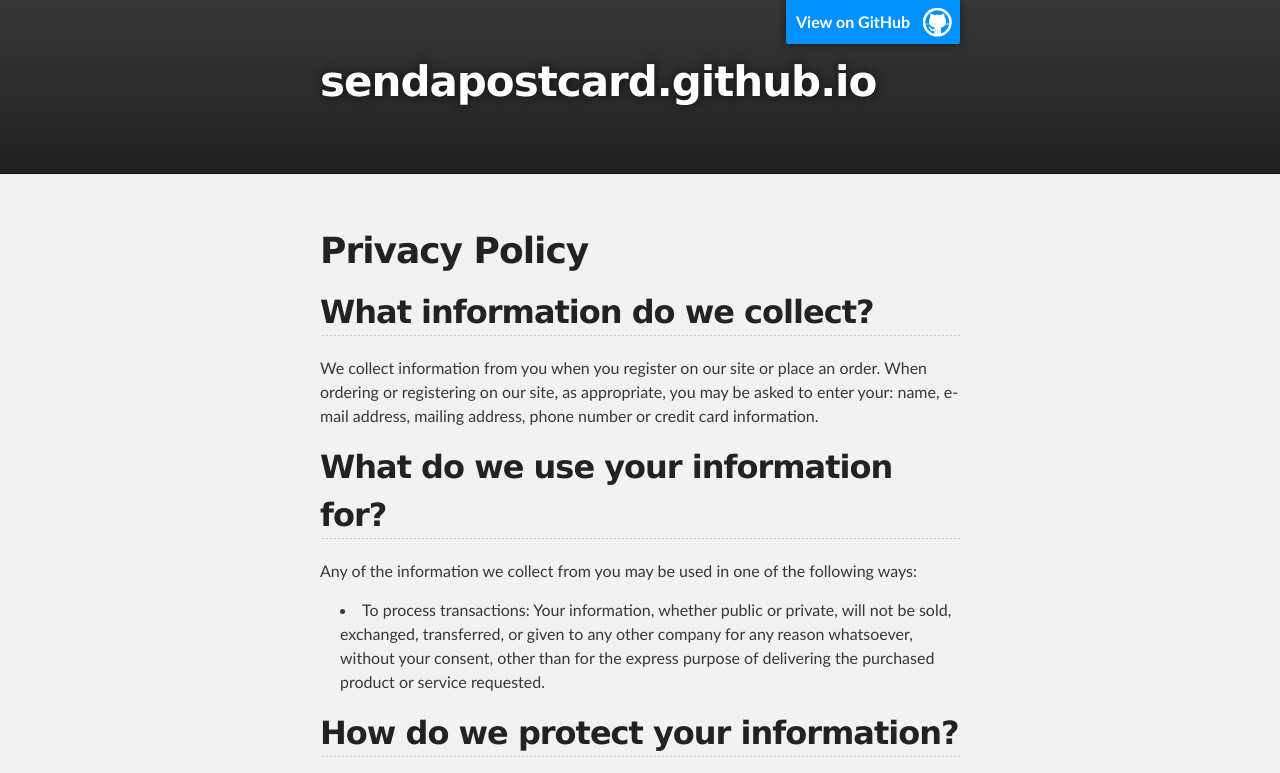
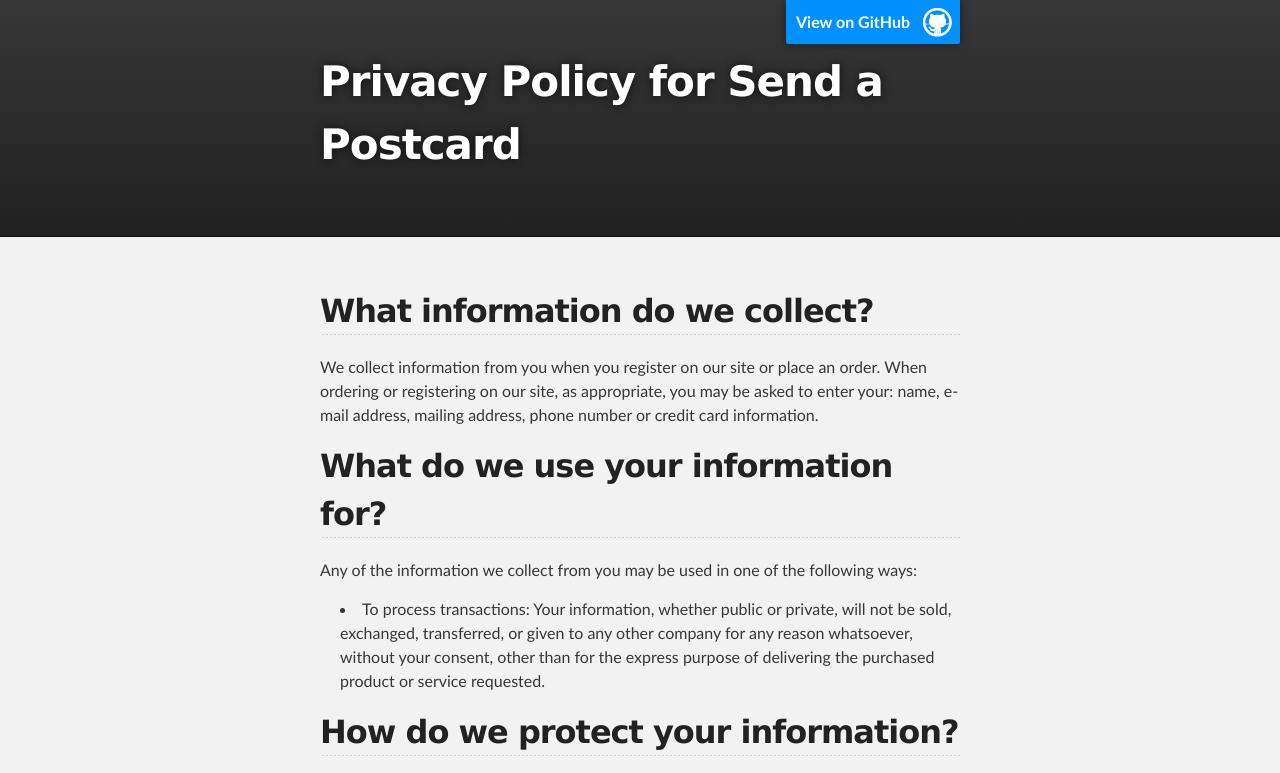
Before and after one commit to sendapostcard/sendapostcard.github.io, a plain HTML site: page index.html in a window 1280 px wide. Shown: the top 773 px of the page. Drawn offline with Linux system fonts and the light colour scheme.

Commit message:
Replace master branch with page content via GitHub

```diff
--- a/index.html
+++ b/index.html
@@ -4,11 +4,11 @@
   <head>
     <meta charset='utf-8' />
     <meta http-equiv="X-UA-Compatible" content="chrome=1" />
-    <meta name="description" content="sendapostcard.github.io : " />
+    <meta name="description" content="Privacy Policy for Send a Postcard : " />
 
     <link rel="stylesheet" type="text/css" media="screen" href="stylesheets/stylesheet.css">
 
-    <title>sendapostcard.github.io</title>
+    <title>Privacy Policy for Send a Postcard</title>
   </head>
 
   <body>
@@ -18,7 +18,7 @@
         <header class="inner">
           <a id="forkme_banner" href="https://github.com/sendapostcard">View on GitHub</a>
 
-          <h1 id="project_title">sendapostcard.github.io</h1>
+          <h1 id="project_title">Privacy Policy for Send a Postcard</h1>
           <h2 id="project_tagline"></h2>
 
         </header>
@@ -27,10 +27,7 @@
     <!-- MAIN CONTENT -->
     <div id="main_content_wrap" class="outer">
       <section id="main_content" class="inner">
-        <h1>
-<a name="privacy-policy" class="anchor" href="#privacy-policy"><span class="octicon octicon-link"></span></a>Privacy Policy</h1>
-
-<h2>
+        <h2>
 <a name="what-information-do-we-collect" class="anchor" href="#what-information-do-we-collect"><span class="octicon octicon-link"></span></a>What information do we collect?</h2>
 
 <p>We collect information from you when you register on our site or place an order. When ordering or registering on our site, as appropriate, you may be asked to enter your: name, e-mail address, mailing address, phone number or credit card information.</p>
```
Also changed, not shown: params.json (+1 -1 lines).
